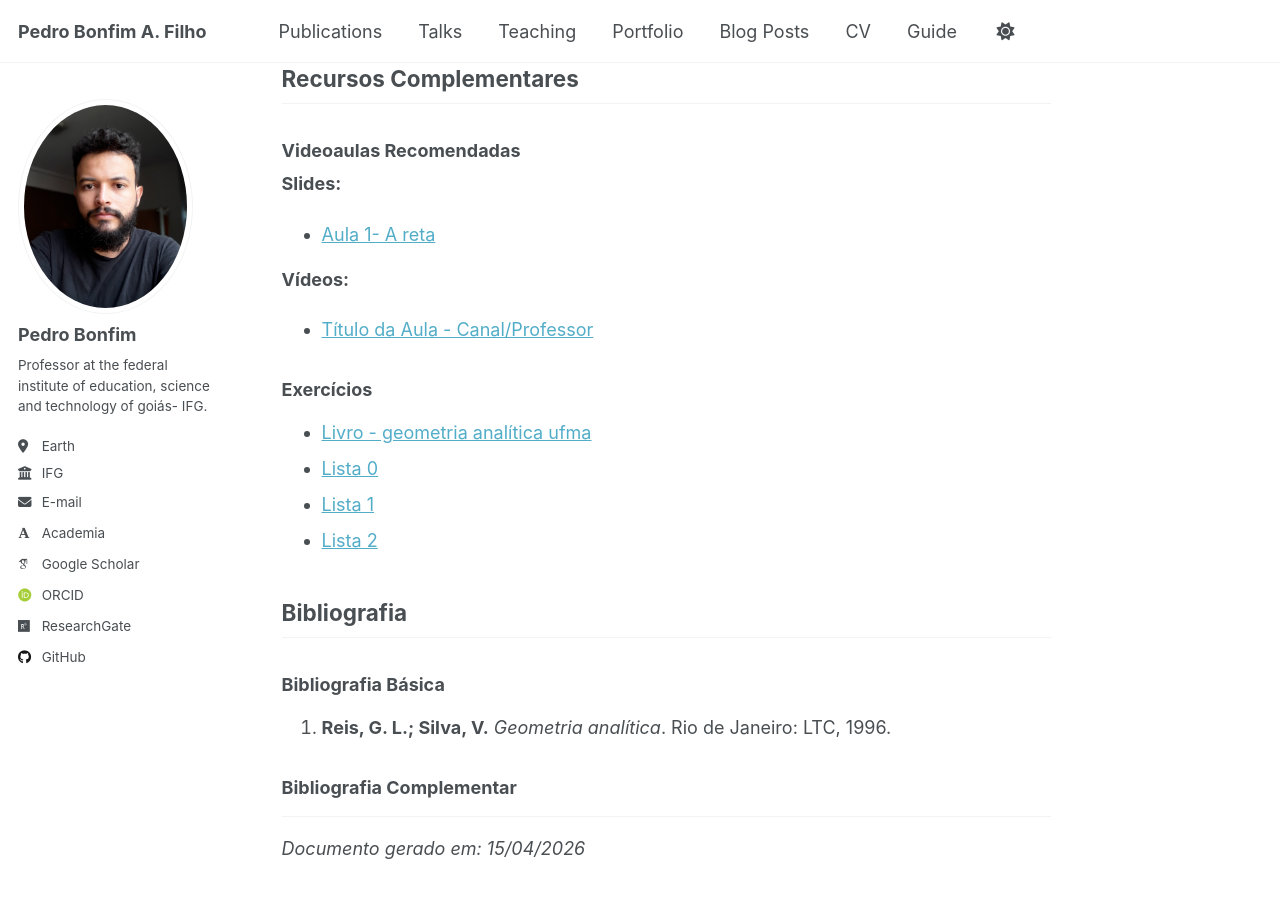
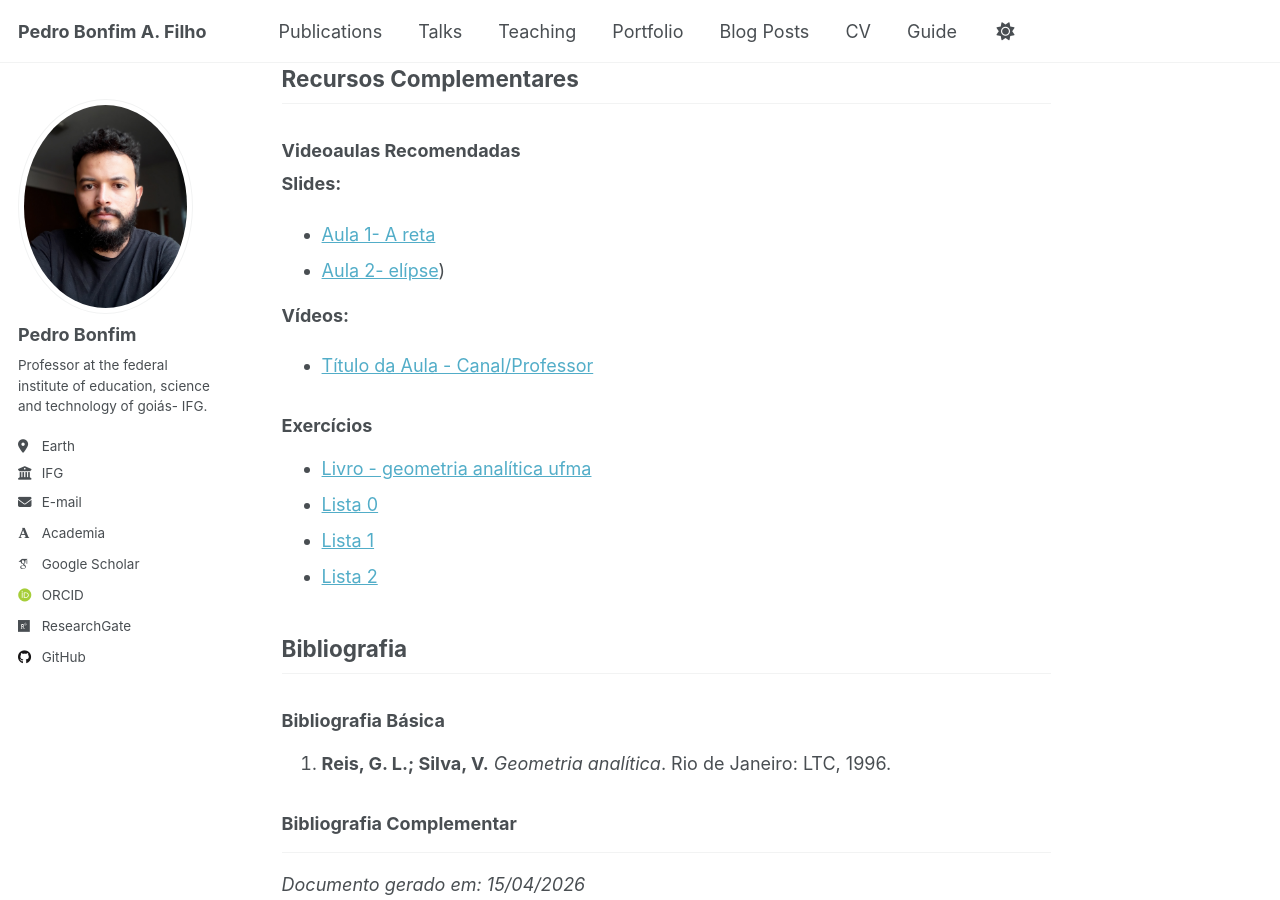
Before and after one commit to pedroassuncaofilho/pedroassuncaofilho.github.io, a Jekyll site: the page built from _teaching/geometriaanalitica.md, in a window 1280 px wide and 900 px high, scrolled down 1533 px. Built offline with Jekyll 4.4.1, drawn with Linux system fonts in a browser that asks for light colours; some web fonts are replaced.

Commit message:
Update geometriaanalitica.md

```diff
--- a/_teaching/geometriaanalitica.md
+++ b/_teaching/geometriaanalitica.md
@@ -57,6 +57,7 @@ Estabelecer os conceitos de Geometria Analítica a fim de levar o aluno a se fam
 
 **Slides:**
 - [Aula 1- A reta](https://www.dropbox.com/scl/fi/ihp0f6adxj48k5pzvsiiy/01_reta.pdf?rlkey=5wbuc3yqyb4ilp39dq74ync54&st=ti94d0pj&dl=0)
+- [Aula 2- elípse](https://www.dropbox.com/scl/fi/uvlg96dv8dqxksvnf5oab/02_elipse.pdf?rlkey=ma1tnz0zsoy1fti13jacwzdbj&st=twuhvj9d&dl=0))
 
 **Vídeos:**
 - [Título da Aula - Canal/Professor](https://www.youtube.com/watch?v=Jecf1PUzcdo&list=PLxEB_CPQhRLvy8Z6VO3_j23CQZbGd7_TZ)
```
